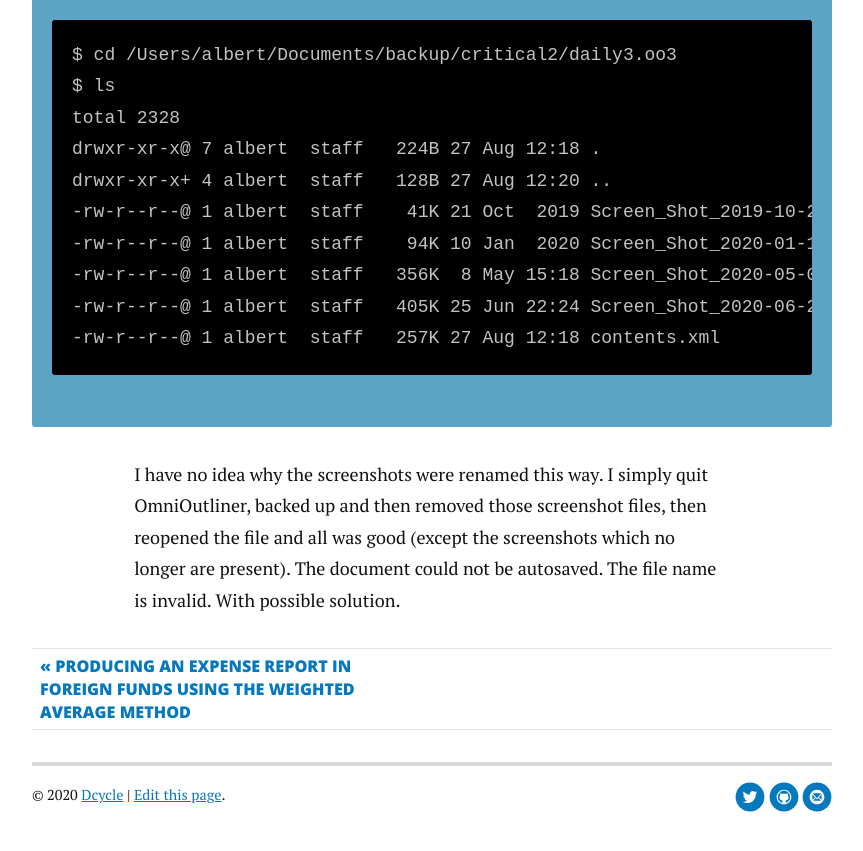
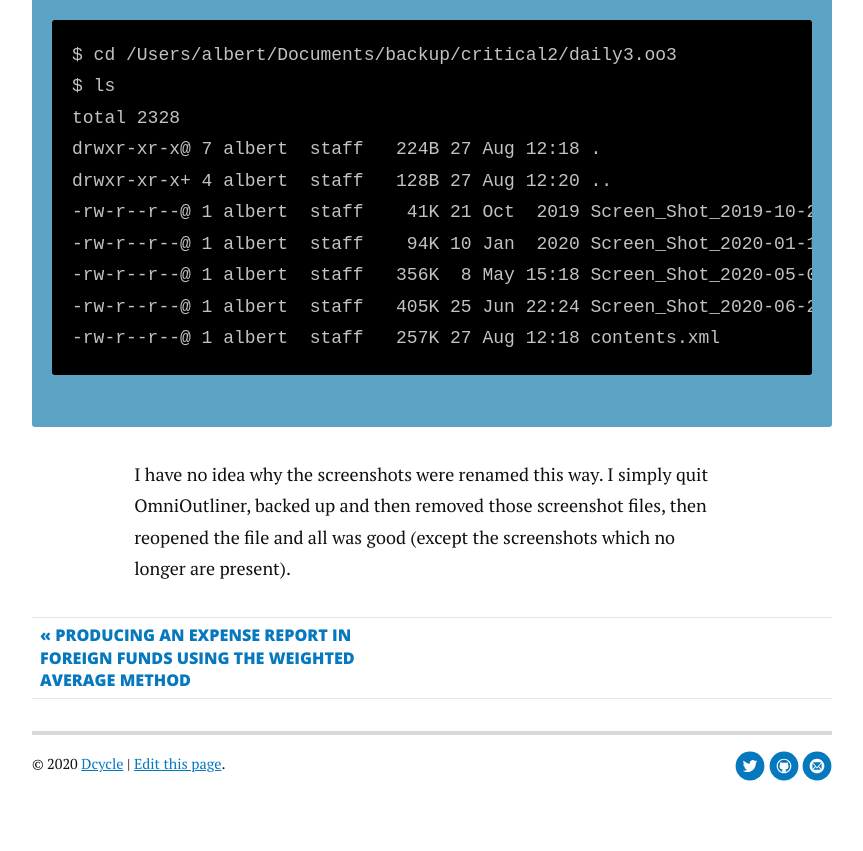
Before and after one commit to alberto56/dcycleblog, a Jekyll site: the page built from _posts/2020-08-27-could-not-save.md, in a window 1280 px wide and 900 px high, scrolled down 1420 px. Shown: the top 851 px of the window, without its empty margins (208-1071 px from the left). Built offline with Jekyll 4.4.1, drawn with Linux system fonts in a browser that asks for light colours; nearby versions of some CDN libraries; comment, search, counter and statistics services are not loaded.

Commit message:
Update 2020-08-27-could-not-save.md

```diff
--- a/_posts/2020-08-27-could-not-save.md
+++ b/_posts/2020-08-27-could-not-save.md
@@ -35,4 +35,3 @@ However, there seems to have been a glitch whereby some files were renamed in su
     -rw-r--r--@ 1 albert  staff   257K 27 Aug 12:18 contents.xml
 
 I have no idea why the screenshots were renamed this way. I simply quit OmniOutliner, backed up and then removed those screenshot files, then reopened the file and all was good (except the screenshots which no longer are present).
-The document could not be autosaved. The file name is invalid. With possible solution.
```
